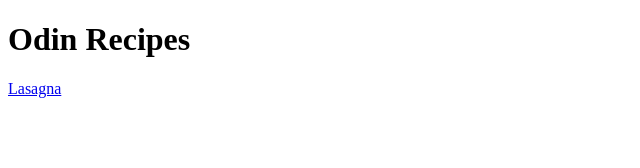
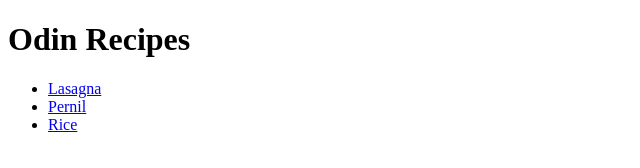
Before and after one commit to haghands/odin-recipes, a plain HTML site: page index.html in a window 1280 px wide. Shown: the whole page, without its empty margins (0-640 px from the left). Drawn offline with Linux system fonts and the light colour scheme.

Commit message:
added links

```diff
--- a/index.html
+++ b/index.html
@@ -6,6 +6,10 @@
     </head>
     <body>
         <h1>Odin Recipes</h1>
-        <a href="./recipes/lasagna.html">Lasagna</a>
+        <ul>
+            <li><a href="./recipes/lasagna.html">Lasagna</a></li>
+            <li><a href="./recipes/pernil.html">Pernil</a></li>
+            <li><a href="./recipes/rice.html">Rice</a></li>
+        </ul>
     </body>
 </html>
```
